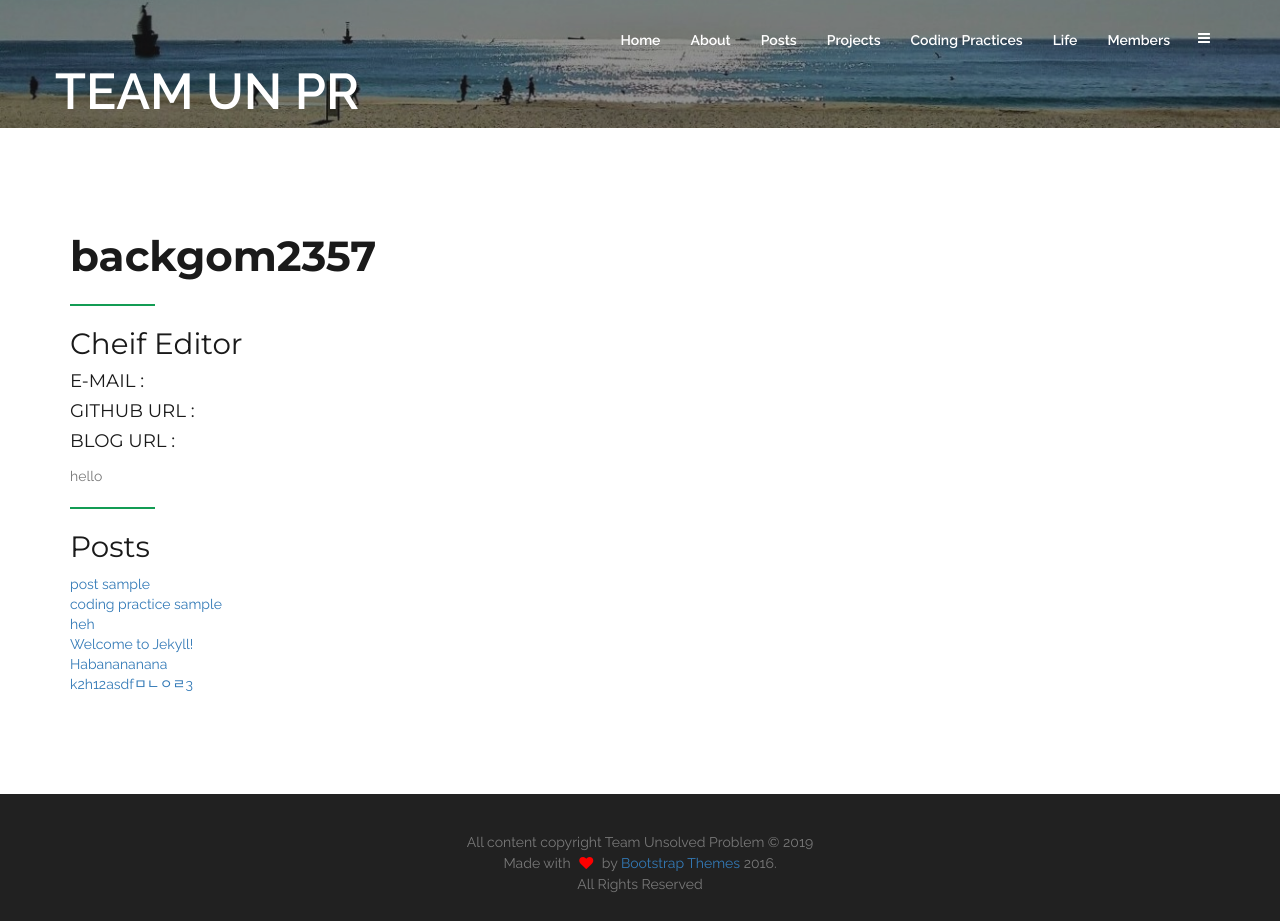
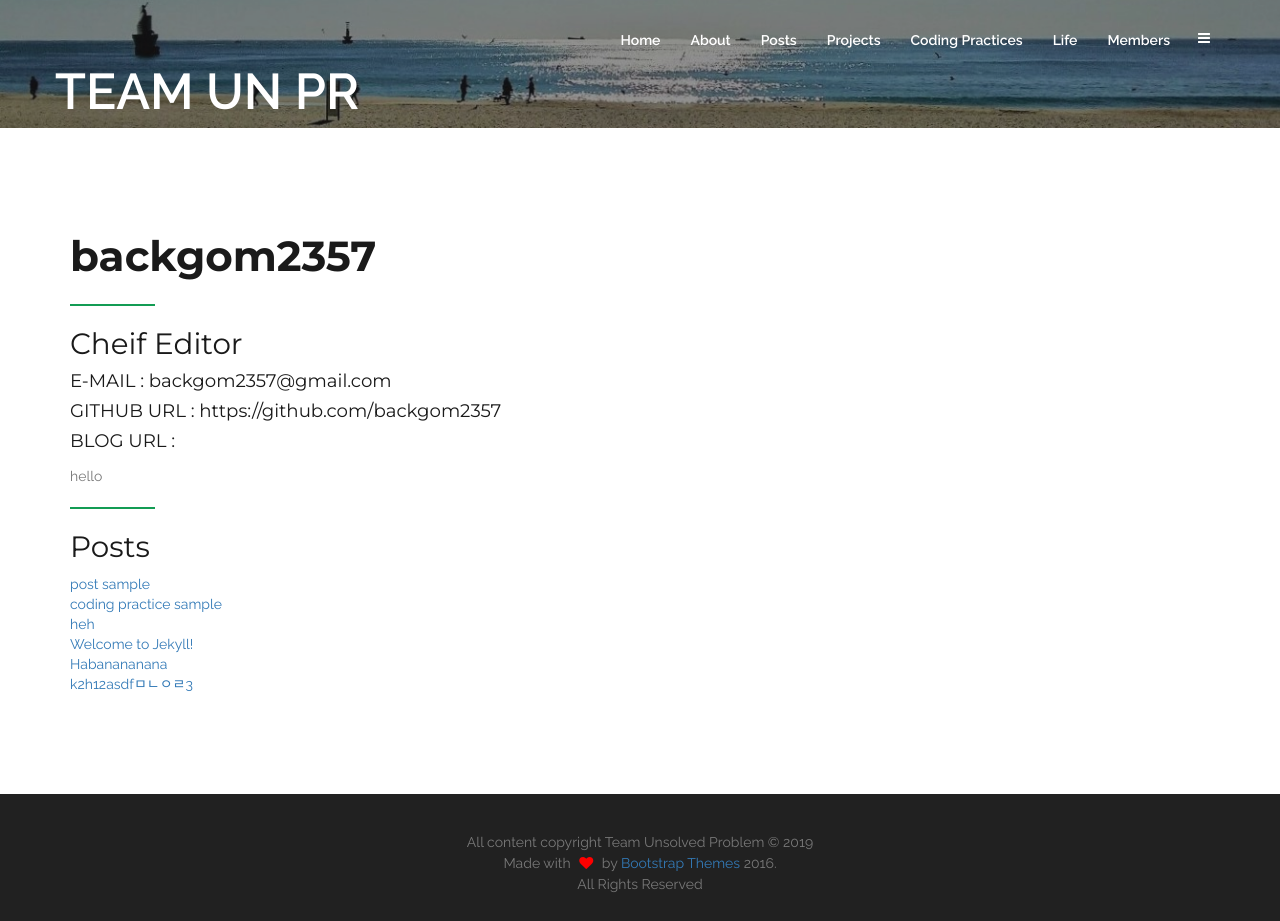
Before and after one commit to unsolvedproblem/unsolvedproblem.github.io, a Jekyll site: the page built from _authors/backgom2357.md, in a window 1280 px wide and 921 px high. Built offline with Jekyll 4.4.1, drawn with Linux system fonts in a browser that asks for light colours.

Commit message:
Update authors

```diff
--- a/_authors/backgom2357.md
+++ b/_authors/backgom2357.md
@@ -2,5 +2,8 @@
 short_name: backgom2357
 name: backgom2357
 position: Cheif Editor
+email: backgom2357@gmail.com
+github_url: "https://github.com/backgom2357"
+blog_url:
 ---
 hello
```
Also changed, not shown: _authors/k2h7913.md (+2 -0 lines).
